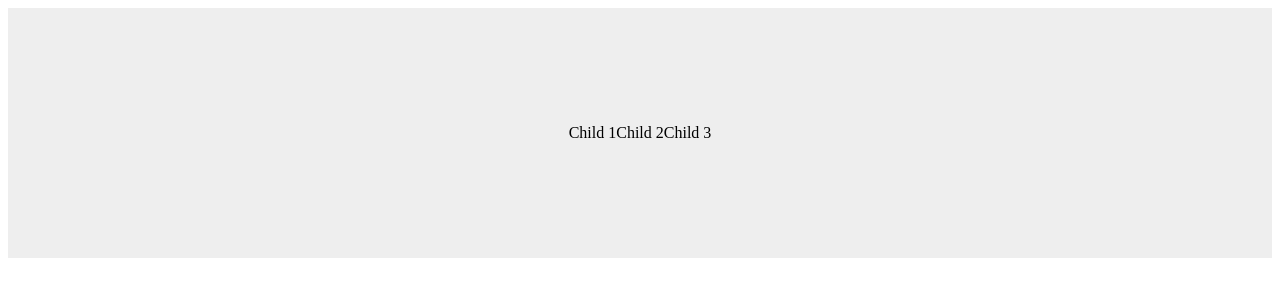
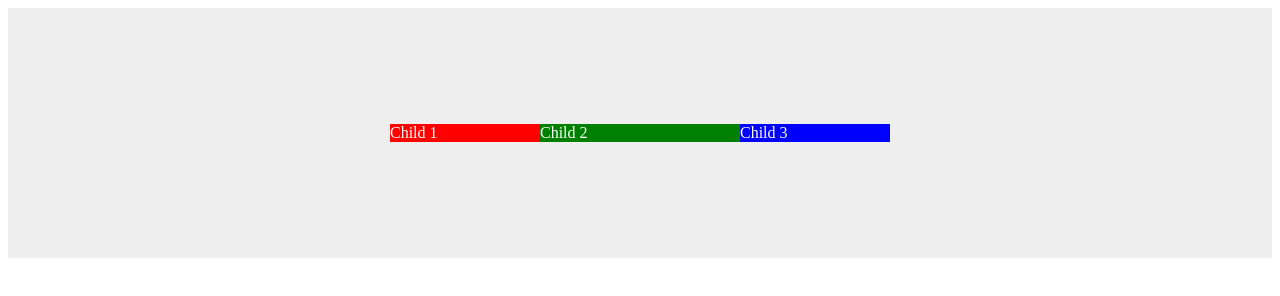
Before and after one commit to HungNhOnPV/Learn-CSS, a plain HTML site: page Flexbox/index.html in a window 1280 px wide. Drawn offline with Linux system fonts and the light colour scheme.

Commit message:
flexbox part 3

```diff
--- a/Flexbox/style.css
+++ b/Flexbox/style.css
@@ -1,5 +1,6 @@
 .container {
 	display: flex; /*chuyển sang flex */
+	color: #FFF;
 	background-color: #EEE;
 	flex-direction: row /*column*/; /*chuyển sang dang cột hoặc hàng */
 	justify-content: /*flex-start*/ /*flex-end*/ center /*space-between*/ /*space-around*/;
@@ -7,3 +8,18 @@
 	height: 250px;
 	align-items: center; /*thay đổi item theo chiều vuông góc với flex-direction với mặc định là stretch*/
 }
+
+.child-1 {
+	background-color: red;
+	flex-basis: 150px; /*thay đổi đọ rộng của content */
+}
+
+.child-2 {
+	background-color: green;
+	flex-basis: 200px;
+}
+
+.child-3 {
+	background-color: blue;
+	flex-basis: 150px;
+}
```
